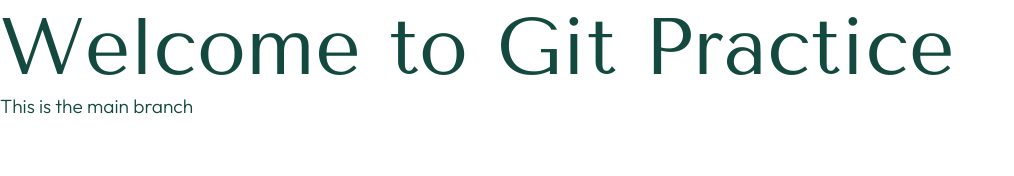
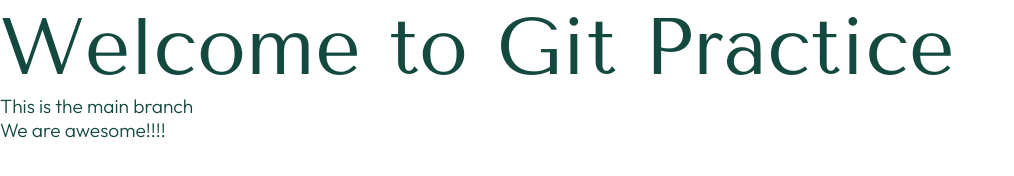
Before and after one commit to themichellesarmiento/GitPractice_version1, a plain HTML site: page index.html in a window 1280 px wide. Shown: the whole page, without its empty margins (0-1014 px from the left). Drawn offline with nearby package versions, Linux system fonts and the light colour scheme.

Commit message:
Add paragraph

```diff
--- a/index.html
+++ b/index.html
@@ -1,14 +1,17 @@
 <!DOCTYPE html>
 <html lang="en">
+
 <head>
     <meta charset="UTF-8">
     <meta name="viewport" content="width=device-width, initial-scale=1.0">
     <link rel="stylesheet" href="./styles/styles.css">
     <title>Document</title>
 </head>
+
 <body>
     <h1>Welcome to Git Practice</h1>
     <p>This is the main branch</p>
+    <p>We are awesome!!!!</p>
+</body>
 
-</body>
 </html>
```
